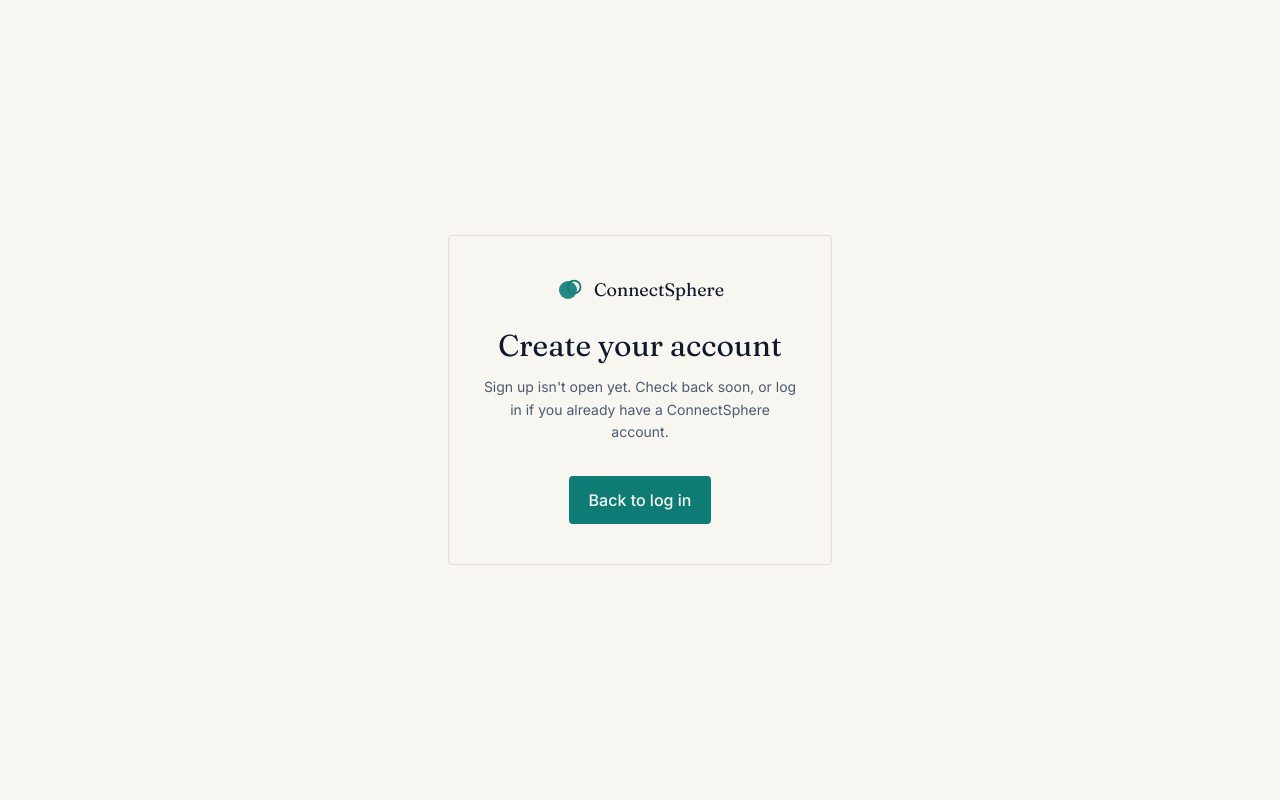
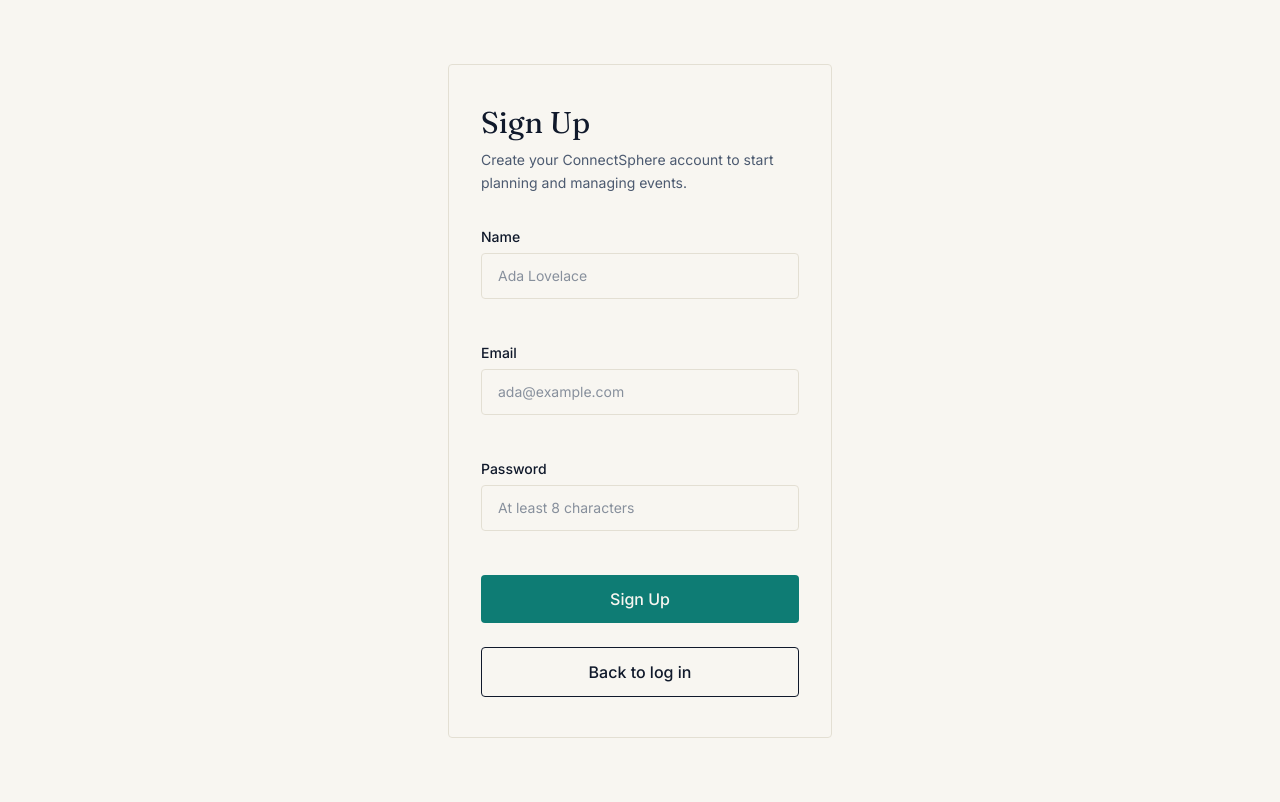
Before and after one commit to w3ixi4ng/SPM, a React (Vite) app in the folder frontend/: page /signup in a window 1280 px wide. Built offline with nearby package versions, Linux system fonts and the light colour scheme.

Commit message:
added event sign up page ui

```diff
--- a/frontend/src/pages/SignUp.jsx
+++ b/frontend/src/pages/SignUp.jsx
@@ -1,5 +1,5 @@
+import { useRef, useState } from 'react'
 import { Link } from 'react-router-dom'
-import Logo from '../components/Logo.jsx'
 
 const C = {
   ink: '#10192B',
@@ -7,46 +7,203 @@
   paper: '#F8F6F1',
   line: '#E3DFD3',
   teal: '#0E7C74',
+  rose: '#B25547',
+}
+
+function withAlpha(hex, alpha) {
+  const n = Number.parseInt(hex.slice(1), 16)
+  const r = (n >> 16) & 255
+  const g = (n >> 8) & 255
+  const b = n & 255
+  return `rgba(${r}, ${g}, ${b}, ${alpha})`
+}
+
+function validate({ name, email, password }) {
+  const errors = {}
+  if (!name.trim()) errors.name = 'Please enter your name.'
+  if (!email.trim()) errors.email = 'Please enter your email address.'
+  else if (!/^[^\s@]+@[^\s@]+\.[^\s@]+$/.test(email.trim())) {
+    errors.email = 'Please enter a valid email address.'
+  }
+  if (!password) errors.password = 'Please create a password.'
+  else if (password.length < 8) errors.password = 'Password must be at least 8 characters.'
+  return errors
+}
+
+function FieldError({ id, message }) {
+  return (
+    <div className="min-h-5 mt-1">
+      {message && (
+        <p id={id} role="alert" className="font-ui text-xs" style={{ color: C.rose }}>
+          {message}
+        </p>
+      )}
+    </div>
+  )
 }
 
 export default function SignUp() {
+  const [name, setName] = useState('')
+  const [email, setEmail] = useState('')
+  const [password, setPassword] = useState('')
+  const [errors, setErrors] = useState({})
+
+  const nameRef = useRef(null)
+  const emailRef = useRef(null)
+  const passwordRef = useRef(null)
+  const fieldRefs = { name: nameRef, email: emailRef, password: passwordRef }
+
+  function clearFieldError(field) {
+    if (errors[field]) setErrors((prev) => ({ ...prev, [field]: undefined }))
+  }
+
+  function handleSubmit(e) {
+    e.preventDefault()
+
+    const validationErrors = validate({ name, email, password })
+    setErrors(validationErrors)
+
+    const firstInvalid = Object.keys(validationErrors)[0]
+    if (firstInvalid) {
+      fieldRefs[firstInvalid]?.current?.focus()
+    }
+  }
+
   return (
     <div
       className="min-h-screen flex items-center justify-center px-6 py-16"
       style={{ backgroundColor: C.paper }}
     >
       <style>{`
-        @keyframes riseIn { from { opacity: 0; transform: translateY(14px); } to { opacity: 1; transform: none; } }
+        @keyframes riseIn {
+          from { opacity: 0; transform: translateY(14px); }
+          to { opacity: 1; transform: none; }
+        }
         .rise-in { animation: riseIn 0.7s cubic-bezier(0.22, 1, 0.36, 1) both; }
+
+        .csp-input {
+          border: 1px solid ${C.line};
+          background: ${C.paper};
+          color: ${C.ink};
+          transition: border-color 0.2s, box-shadow 0.2s;
+        }
+        .csp-input::placeholder { color: ${C.inkFaint}; opacity: 0.65; }
+        .csp-input:focus-visible {
+          outline: none;
+          border-color: ${C.teal};
+          box-shadow: 0 0 0 3px ${withAlpha(C.teal, 0.15)};
+        }
+        .csp-input[aria-invalid="true"] { border-color: ${C.rose}; }
+        .csp-input[aria-invalid="true"]:focus-visible {
+          box-shadow: 0 0 0 3px ${withAlpha(C.rose, 0.15)};
+        }
+
         @media (prefers-reduced-motion: reduce) {
-          .rise-in { animation: none; }
+          .rise-in { animation: none !important; }
         }
       `}</style>
+
       <div
-        className="rise-in w-full max-w-sm text-center border rounded-sm px-8 py-10"
+        className="rise-in w-full max-w-sm border rounded-sm px-8 py-10"
         style={{ borderColor: C.line }}
       >
-        <div className="flex justify-center mb-6">
-          <Logo />
+        <h1 className="font-display text-3xl mb-2" style={{ color: C.ink }}>
+          Sign Up
+        </h1>
+        <p className="font-ui text-sm leading-relaxed mb-8" style={{ color: C.inkFaint }}>
+          Create your ConnectSphere account to start planning and managing
+          events.
+        </p>
+
+        <form noValidate onSubmit={handleSubmit} className="space-y-5">
+          <div>
+            <label htmlFor="signup-name" className="block font-ui text-sm font-medium mb-1.5" style={{ color: C.ink }}>
+              Name
+            </label>
+            <input
+              ref={nameRef}
+              id="signup-name"
+              name="name"
+              type="text"
+              autoComplete="name"
+              placeholder="Ada Lovelace"
+              value={name}
+              onChange={(e) => {
+                setName(e.target.value)
+                clearFieldError('name')
+              }}
+              aria-invalid={Boolean(errors.name)}
+              aria-describedby={errors.name ? 'signup-name-error' : undefined}
+              className="csp-input w-full rounded-sm px-4 py-3 font-ui text-sm"
+            />
+            <FieldError id="signup-name-error" message={errors.name} />
           </div>
-        <h1 className="font-display text-3xl mb-3" style={{ color: C.ink }}>
-          Create your account
-        </h1>
-        <p
-          className="font-ui text-sm leading-relaxed mb-8"
-          style={{ color: C.inkFaint }}
+
+          <div>
+            <label htmlFor="signup-email" className="block font-ui text-sm font-medium mb-1.5" style={{ color: C.ink }}>
+              Email
+            </label>
+            <input
+              ref={emailRef}
+              id="signup-email"
+              name="email"
+              type="email"
+              autoComplete="email"
+              placeholder="ada@example.com"
+              value={email}
+              onChange={(e) => {
+                setEmail(e.target.value)
+                clearFieldError('email')
+              }}
+              aria-invalid={Boolean(errors.email)}
+              aria-describedby={errors.email ? 'signup-email-error' : undefined}
+              className="csp-input w-full rounded-sm px-4 py-3 font-ui text-sm"
+            />
+            <FieldError id="signup-email-error" message={errors.email} />
+          </div>
+
+          <div>
+            <label htmlFor="signup-password" className="block font-ui text-sm font-medium mb-1.5" style={{ color: C.ink }}>
+              Password
+            </label>
+            <input
+              ref={passwordRef}
+              id="signup-password"
+              name="password"
+              type="password"
+              autoComplete="new-password"
+              placeholder="At least 8 characters"
+              value={password}
+              onChange={(e) => {
+                setPassword(e.target.value)
+                clearFieldError('password')
+              }}
+              aria-invalid={Boolean(errors.password)}
+              aria-describedby={errors.password ? 'signup-password-error' : undefined}
+              className="csp-input w-full rounded-sm px-4 py-3 font-ui text-sm"
+            />
+            <FieldError id="signup-password-error" message={errors.password} />
+          </div>
+
+          <button
+            type="submit"
+            className="w-full flex items-center justify-center gap-2 px-5 py-3 rounded-sm font-medium font-ui transition-transform duration-200 hover:-translate-y-0.5"
+            style={{ backgroundColor: C.teal, color: C.paper }}
           >
-          Sign up isn't open yet. Check back soon, or log in if you already
-          have a ConnectSphere account.
-        </p>
+            Sign Up
+          </button>
+        </form>
+
+        <div className="mt-6">
           <Link
             to="/login"
-          className="inline-block px-5 py-3 rounded-sm font-medium font-ui transition-transform duration-200 hover:-translate-y-0.5"
-          style={{ backgroundColor: C.teal, color: C.paper }}
+            className="inline-block w-full text-center px-5 py-3 rounded-sm font-medium font-ui border transition-colors duration-200"
+            style={{ borderColor: C.ink, color: C.ink }}
           >
             Back to log in
           </Link>
         </div>
       </div>
+    </div>
   )
 }
```
Lines whose indentation alone changed are shown as unchanged.
